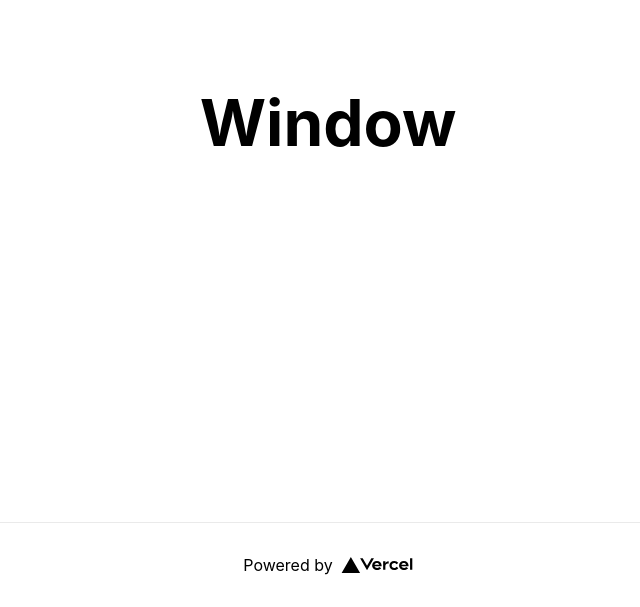
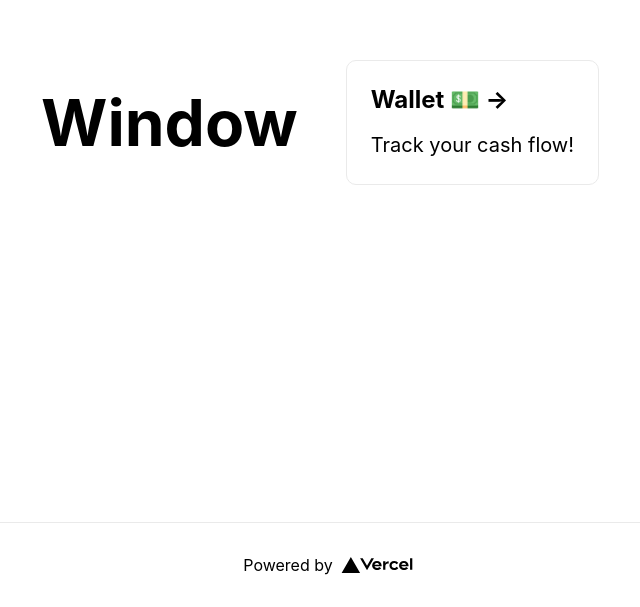
Before and after one commit to JeremyLoh/window, a Next.js app: page / in a window 1280 px wide. Shown: the part 278-885 px from the top of the page, without its empty margins (312-952 px from the left). Built offline with nearby package versions, Linux system fonts and the light colour scheme.

Commit message:
Add wallet feature text on homepage

```diff
--- a/pages/index.tsx
+++ b/pages/index.tsx
@@ -1,6 +1,7 @@
 import Head from 'next/head'
 import Image from 'next/image'
 import styles from '../styles/Home.module.css'
+import Emoji from "../components/emoji"
 
 export default function Home() {
   return (
@@ -15,6 +16,17 @@ export default function Home() {
         <h1 className={styles.title}>
           Window
         </h1>
+
+        <div className={styles.grid}>
+          <section className={styles.card}>
+            <h2>
+              Wallet {" "}
+              <Emoji symbol="💵" label="money"/>
+              {" "} &rarr;
+            </h2>
+            <p>Track your cash flow!</p>
+          </section>
+        </div>
       </main>
 
       <footer className={styles.footer}>
```
